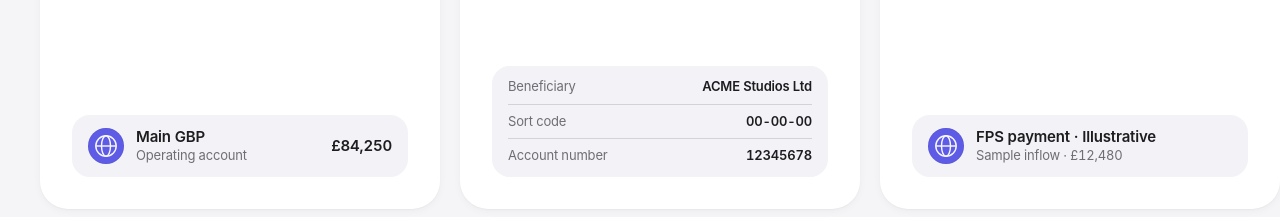
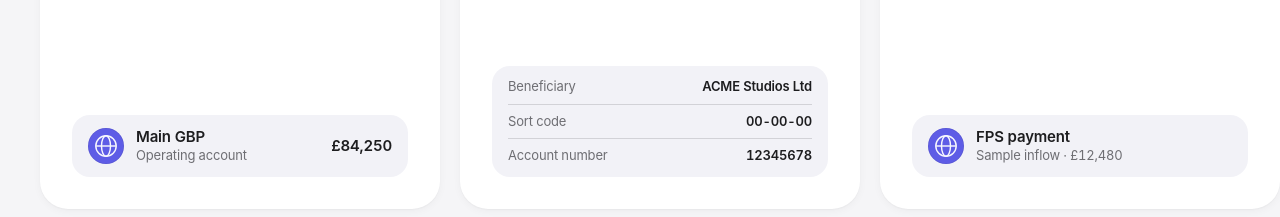
Before and after one commit to ELIJAH-KLINKIN/gleec-uk-landing-page, a React (Vite) app in the folder v3/: page / in a window 1280 px wide. Shown: the part 2120-2337 px from the top of the page. Built offline with nearby package versions, Linux system fonts and the light colour scheme; no server answers.

Commit message:
v3: product card notices without the 'Illustrative' tag

```diff
--- a/v3/src/content.js
+++ b/v3/src/content.js
@@ -100,7 +100,7 @@ export const HIGHLIGHTS = {
       notice: {
         kind: "event",
         flag: "GB", // a flag, not the Faster Payments logo (scheme marks are for participants)
-        title: "FPS payment · Illustrative",
+        title: "FPS payment",
         detail: "Sample inflow · £12,480",
       },
     },
@@ -113,7 +113,7 @@ export const HIGHLIGHTS = {
         kind: "event",
         icon: "check",
         tone: "green",
-        title: "Name matches · Illustrative",
+        title: "Name matches",
         detail: "Hartwell & Frome Ltd · Confirmation of Payee",
       },
     },
@@ -125,7 +125,7 @@ export const HIGHLIGHTS = {
       notice: {
         kind: "event",
         flag: "EU",
-        title: "EUR → SEPA · Illustrative",
+        title: "EUR → SEPA",
         detail: "Sample outflow · €4,210",
       },
     },
@@ -137,7 +137,7 @@ export const HIGHLIGHTS = {
       notice: {
         kind: "event",
         flag: "US",
-        title: "USD wire · Illustrative",
+        title: "USD wire",
         detail: "Sample beneficiary · $9,184",
       },
     },
@@ -150,7 +150,7 @@ export const HIGHLIGHTS = {
         kind: "event",
         icon: "credit-card",
         tone: "blue",
-        title: "Virtual card · Illustrative",
+        title: "Virtual card",
         detail: "Marketing · •••• 7421",
       },
     },
```
